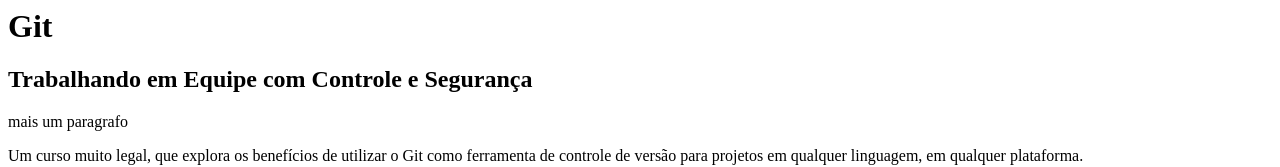
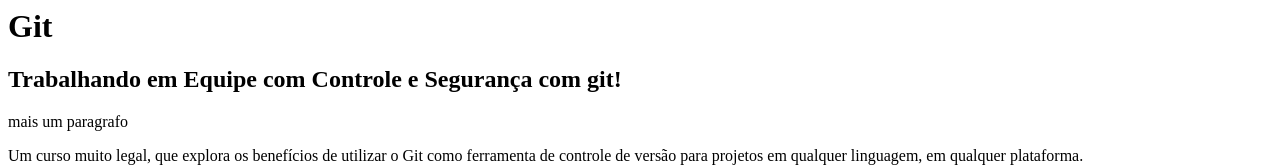
Before and after one commit to alexandrogomes/alura-curso-git, a plain HTML site: page index.html in a window 1280 px wide. Shown: the top 167 px of the page. Drawn offline with Linux system fonts and the light colour scheme.

Commit message:
teste de prompt com o comentario do commit

```diff
--- a/index.html
+++ b/index.html
@@ -3,7 +3,7 @@
     </head>
     <body>
         <h1>Git</h1>
-        <h2>Trabalhando em Equipe com Controle e Segurança</h2>
+        <h2>Trabalhando em Equipe com Controle e Segurança com git!</h2>
         <p>mais um paragrafo</p>
         <p>Um curso muito legal, que explora os benefícios de utilizar o Git como ferramenta de controle de versão para projetos em qualquer linguagem, em qualquer plataforma.</p>
 
```
